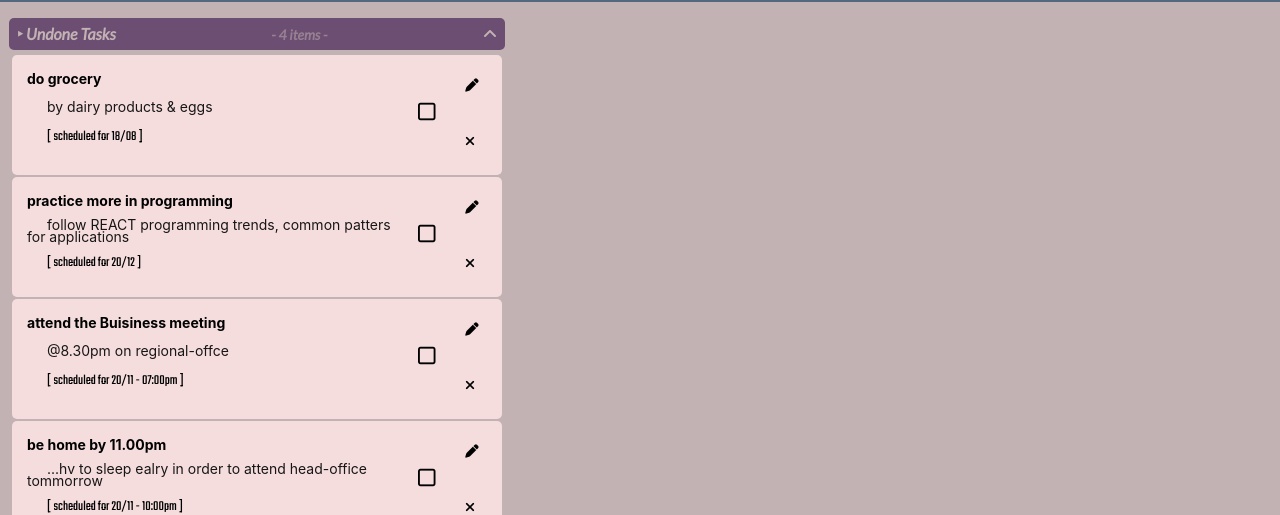
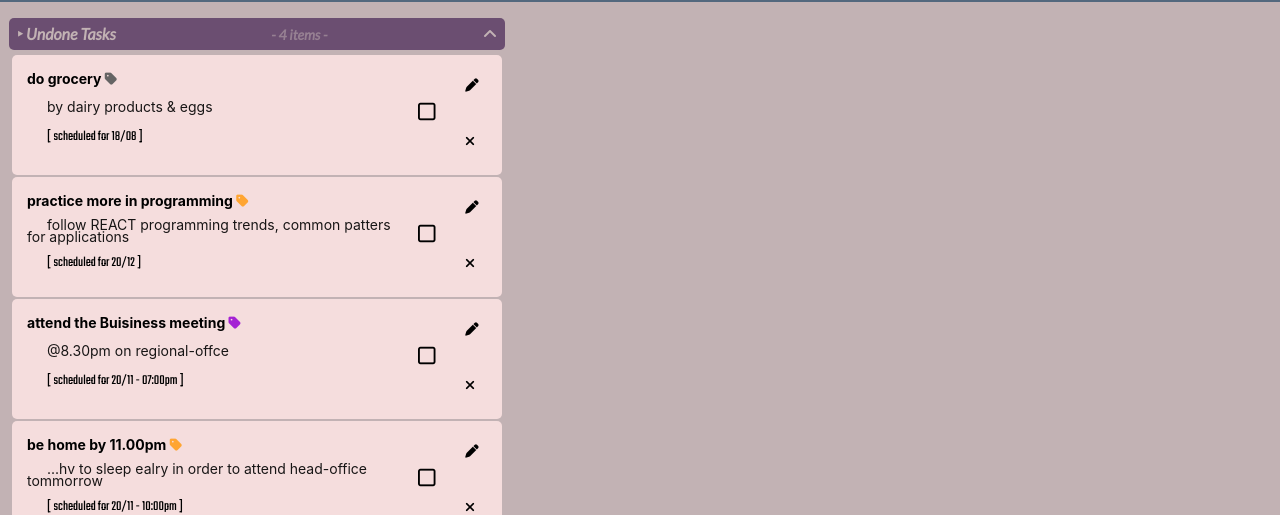
Before and after one commit to M-lakshan/REACT_simple-task-handler, a React (Create React App) app: page / in a window 1280 px wide. Shown: the part 126-641 px from the top of the page. Built offline with nearby package versions, Linux system fonts and the light colour scheme.

Commit message:
component items changed

```diff
--- a/src/components/Task.js
+++ b/src/components/Task.js
@@ -18,7 +18,14 @@ const Task = ({ info, sec_state, edit }) => {
     let updating_arr = sec_state[0].filter(each_tsk => each_tsk.id!==target);
     let updating_elm = sec_state[0].filter(each_tsk => each_tsk.id===target)[0];
 
-    (sts==="remove") ? updating_elm.removed = true : updating_elm.completed = true;
+    if(sts==="remove") {
+      updating_elm.removed = true;
+      updating_elm.completed = false;
+    } else {
+      updating_elm.completed = true;
+      updating_elm.removed = false;
+    }
+
     updating_arr.push(updating_elm);
 
     sec_state[1](updating_arr);
@@ -53,10 +60,12 @@ const Task = ({ info, sec_state, edit }) => {
       edit[1]([true,target_obj]);
     }
   }
-
   return (
     <div className={`task_${id} task`}>
-      <h5>{(completed || removed) ? <s>{name}</s> : name}</h5>
+      <h5>
+        {(completed || removed) ? <s>{name}</s> : name}&nbsp;
+        <i className={`fa-solid fa-tag ${(tag!==false) && tag}`}></i>
+      </h5>
       {(details.length>3 && completed!==true && removed!==true) && <p className="task_details">{details}</p>}
       {(details.length>3 && completed!==true && removed!==true && typeof(retrieve_scheduled_info())!=='boolean') &&
         <p className="task_scheduled_for">
@@ -64,11 +73,6 @@ const Task = ({ info, sec_state, edit }) => {
         </p>
       }
       <p className="tags">
-        {/* {tag.map(tg =>
-          <span>
-            <i className="fa-solid fa-tag"></i>&nbsp;{tg}
-          </span>
-        )} */}
       </p>
       <div className="actions">
         {(removed!==true) && <label className="select" htmlFor={`checkbox_${id}`}>
```
